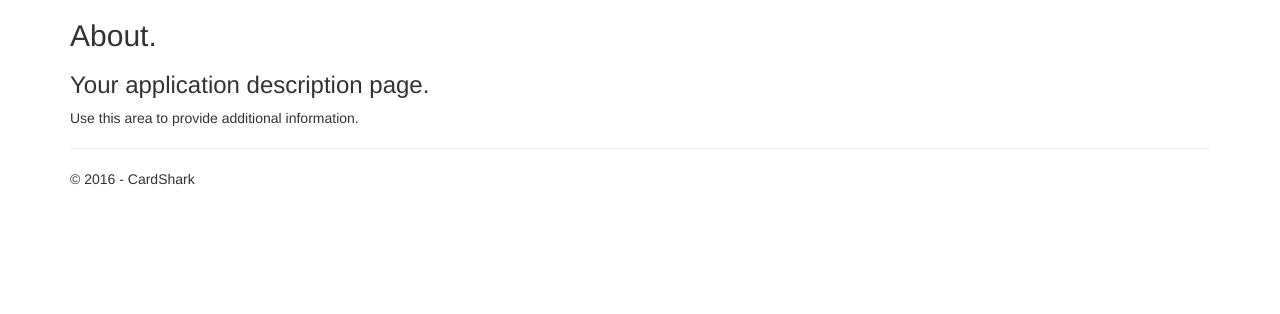
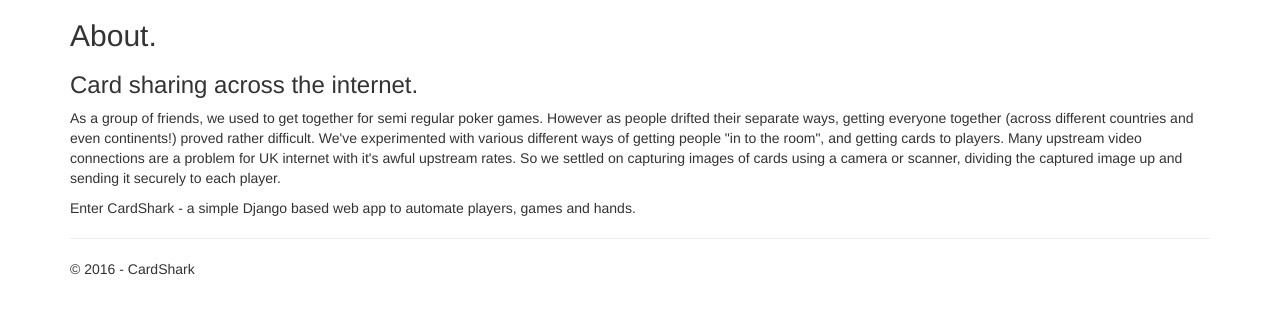
Before and after one commit to BubbaFatAss/CardShark, a Django app: page /about in a window 1280 px wide. Shown: the part 51-365 px from the top of the page. Run offline with Django 3.2, Linux system fonts and the light colour scheme; some libraries are stand-ins or nearby versions.

Commit message:
Updated Contact / About / Readme

```diff
--- a/CardServer/templates/app/about.html
+++ b/CardServer/templates/app/about.html
@@ -5,6 +5,12 @@
 <h2>{{ title }}.</h2>
 <h3>{{ message }}</h3>
 
-<p>Use this area to provide additional information.</p>
+<p>As a group of friends, we used to get together for semi regular poker games.
+    However as people drifted their separate ways, getting everyone together (across different countries and even continents!)
+    proved rather difficult.  We've experimented with various different ways of getting people &quot;in to the room&quot;, and
+    getting cards to players.  Many upstream video connections are a problem for UK internet with it's awful upstream rates.
+    So we settled on capturing images of cards using a camera or scanner, dividing the captured image up and sending it securely
+    to each player.</p>
+<p>Enter CardShark - a simple Django based web app to automate players, games and hands.</p>
 
 {% endblock %}
--- a/CardServer/templates/app/contact.html
+++ b/CardServer/templates/app/contact.html
@@ -7,12 +7,12 @@
 
 <address>
     Find the latest version on GitHub:<br/>
-
+    <strong><a href="https://github.com/BubbaFatAss/CardShark" target="_blank">github.com/BubbaFatAss/CardShark</a></strong>
 </address>
 
 <address>
-    <strong>Support:</strong>   <a href="mailto:Support@example.com">Support@example.com</a><br />
-    <strong>Marketing:</strong> <a href="mailto:Marketing@example.com">Marketing@example.com</a>
+    Please report any bugs or issues via GitHub.  I know this is a little basic right now, but I wrote it for a pretty specific usecase.<br/>
+    Playing Transatlantic Poker is great fun, find out more about how / why we do it on GitHub.<br/>
 </address>
 
 {% endblock %}
--- a/CardServer/views.py
+++ b/CardServer/views.py
@@ -27,7 +27,7 @@ def contact(request):
         'app/contact.html',
         {
             'title':'Contact',
-            'message':'Your contact page.',
+            'message':'CardShark is a hobby project, so support will be limited.',
             'year':datetime.now().year,
         }
     )
@@ -40,7 +40,7 @@ def about(request):
         'app/about.html',
         {
             'title':'About',
-            'message':'Your application description page.',
+            'message':'Card sharing across the internet.',
             'year':datetime.now().year,
         }
     )
--- a/CardShark/urls.py
+++ b/CardShark/urls.py
@@ -5,9 +5,6 @@ Definition of urls for CardShark.
 from datetime import datetime
 from django.conf.urls import url, include
 import django.contrib.auth.views
-
-import app.forms
-import app.views
 
 # Uncomment the next lines to enable the admin:
 # from django.conf.urls import include
```
Also changed, not shown: readme.md (added), 2 other files.
